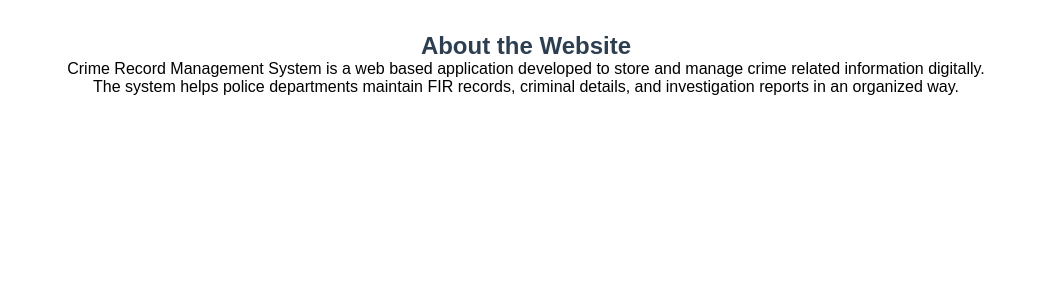
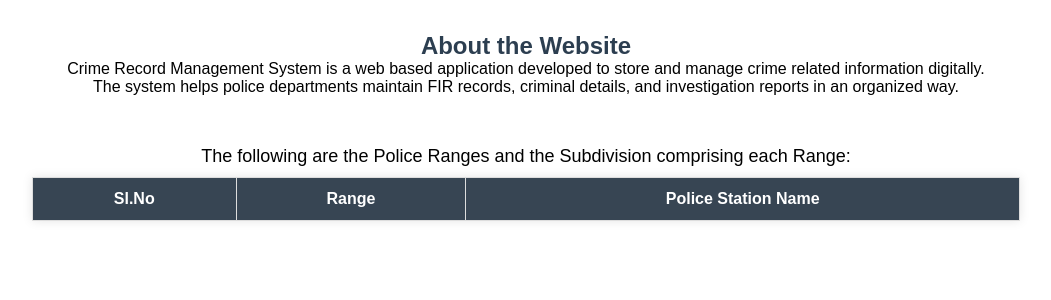
Before and after one commit to Soujanya-AR-21/Crime-Record-Management-System, a PHP site: page / in a window 1280 px wide. Shown: the part 185-485 px from the top of the page, without its empty margins (114-1165 px from the left). Run offline with PHP 8.4, Linux system fonts and the light colour scheme; lists and menus that the app fills with data are empty.

Commit message:
Remove E-Court section and update Police Ranges table

```diff
--- a/index.php
+++ b/index.php
@@ -176,3 +176,13 @@
         departments maintain FIR records, criminal details, and investigation reports
         in an organized way.
         </p>
+        <!-- E-Court section removed -->
+
+        <p style="font-size: large; margin-top: 50px;">The following are the Police Ranges and the Subdivision comprising each Range:</p>
+        <table>
+
+            <tr>
+                <th>Sl.No</th>
+                <th>Range</th>
+                <th>Police Station Name</th>
+            </tr>
```
